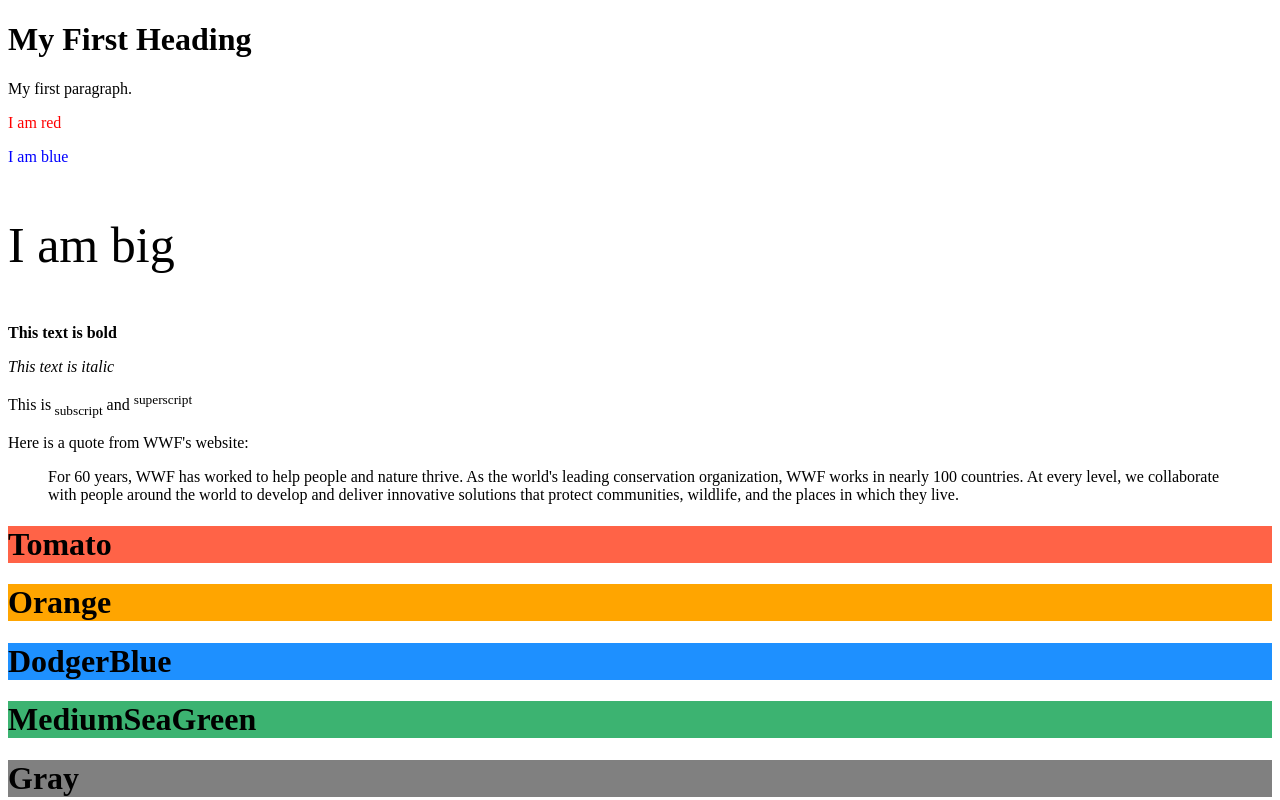
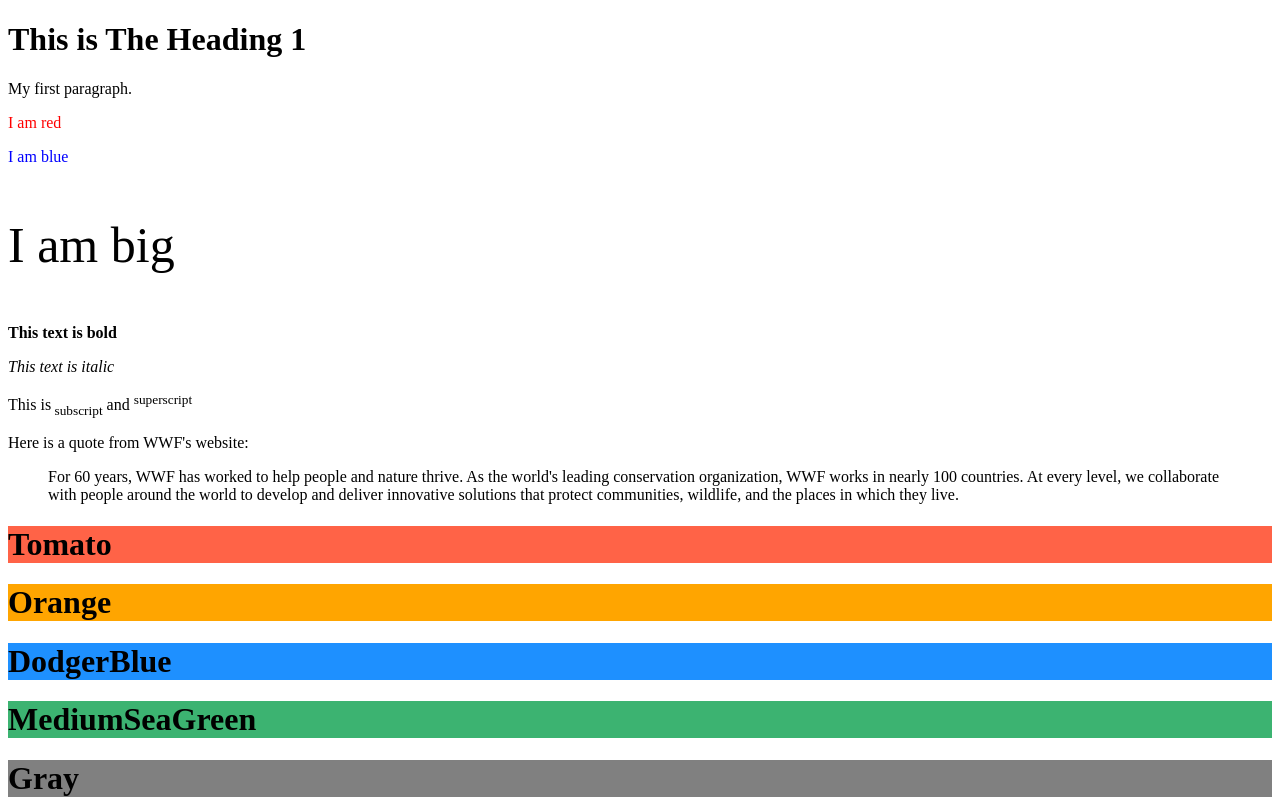
Before and after one commit to farazahmed879/html-basic-class, a plain HTML site: page index.html in a window 1280 px wide. Shown: the top 800 px of the page. Drawn offline with Linux system fonts and the light colour scheme.

Commit message:
understanding-git

```diff
--- a/index.html
+++ b/index.html
@@ -7,7 +7,7 @@
     <title>Document</title>
 </head>
 <body>
-    <h1>My First Heading</h1>
+    <h1>This is The Heading 1</h1>
     <p>My first paragraph.</p>
     <p style="color:red;">I am red</p>
     <p style="color:blue;">I am blue</p>
```
Also changed, not shown: secondClass.html (+1 -0 lines).
